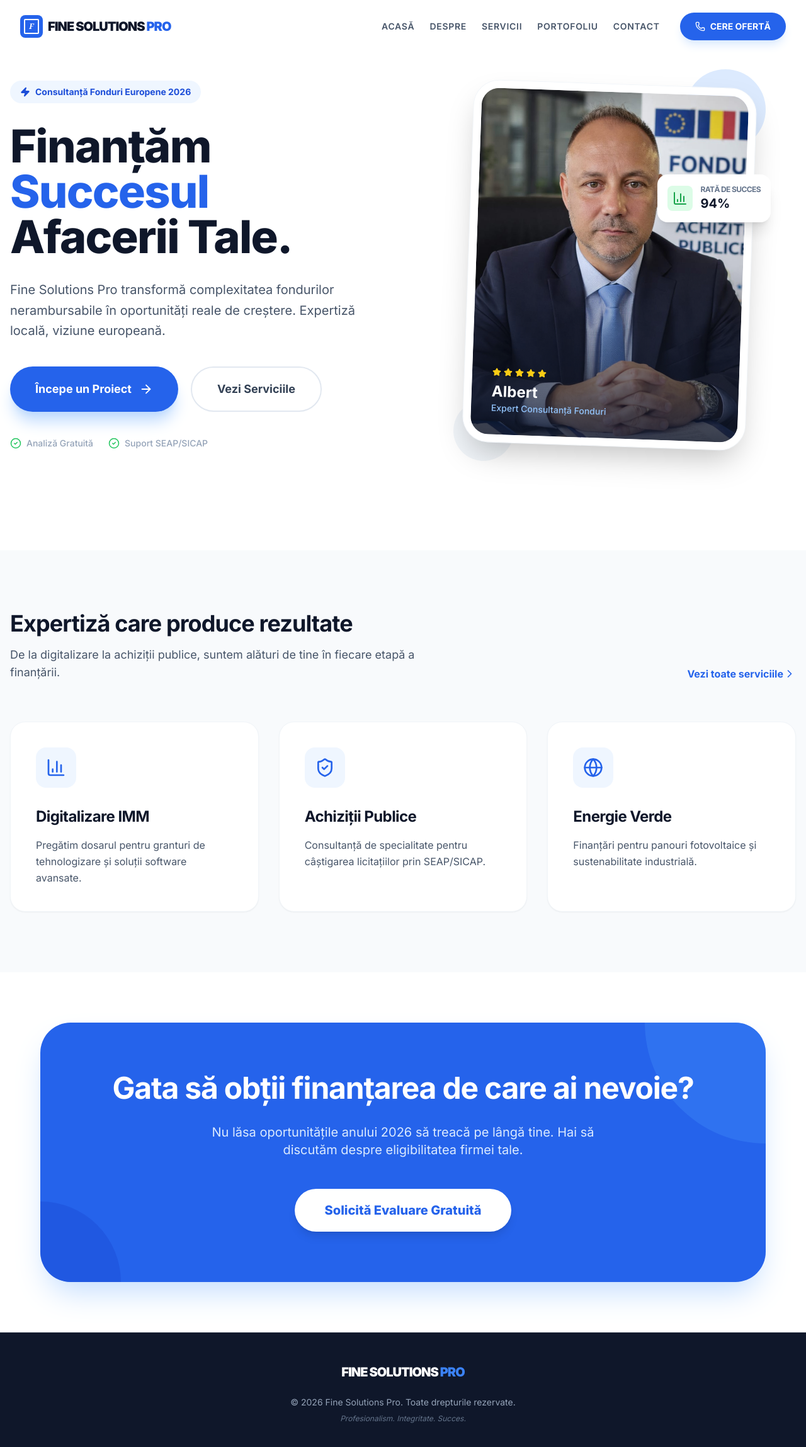
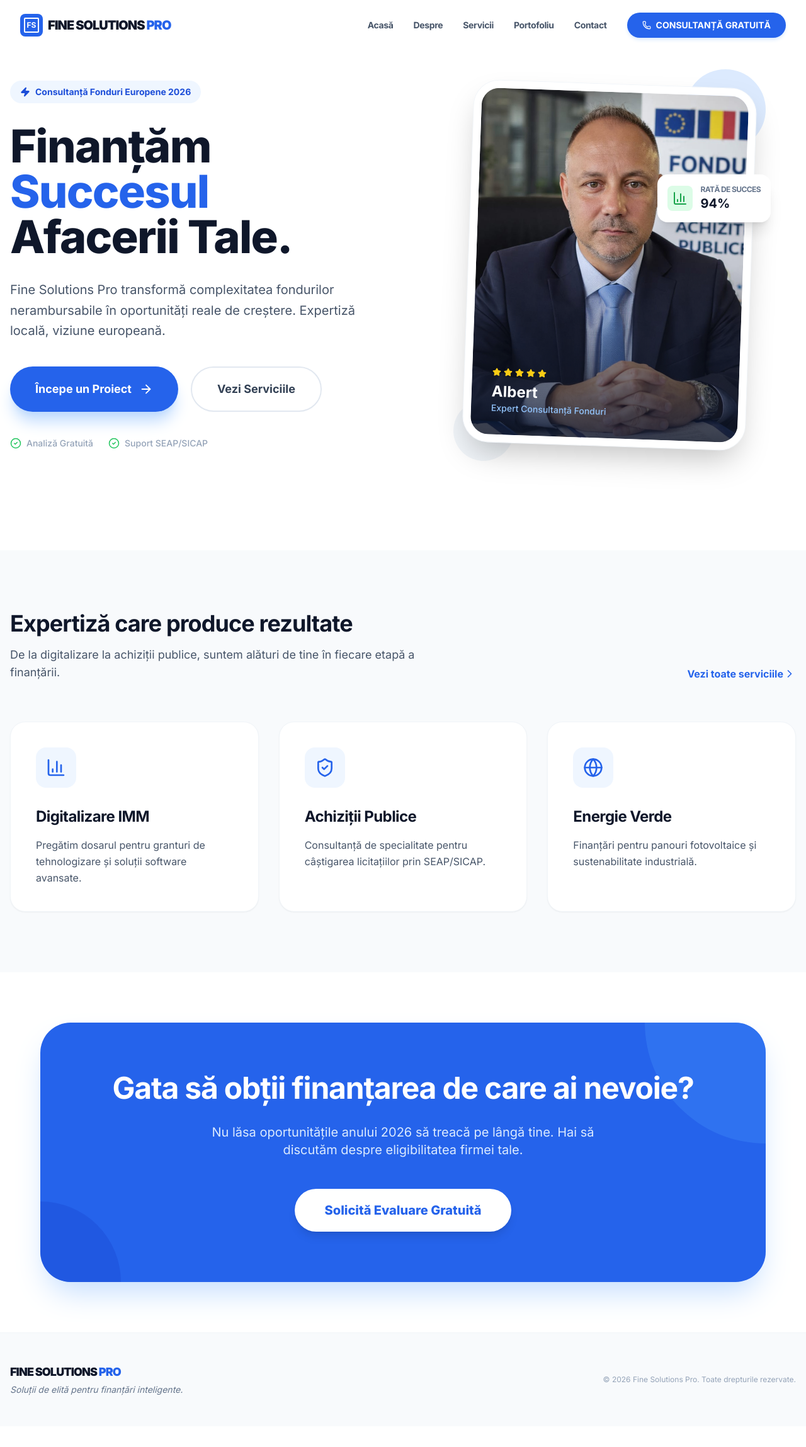
Before and after one commit to evialbert/FSPro, a Next.js app: page / in a window 1280 px wide. Shown: the top 2298 px of the page at 63% size. After the commit the page ends 2265 px from the top, so only its background shows below. Built offline with nearby package versions, Linux system fonts and the light colour scheme.

Commit message:
Adaugat not-found.tsx si rezolvat eroarea de import Link

```diff
--- a/app/layout.tsx
+++ b/app/layout.tsx
@@ -3,14 +3,14 @@ import { Inter } from "next/font/google";
 import "./globals.css";
 import Navbar from "@/components/Navbar";
 
-// Configurarea fontului oficial pentru un aspect modern
+// Configurăm fontul Inter pentru un aspect modern și profesional
 const inter = Inter({ subsets: ["latin"] });
 
-// Meta-datele pentru Google (SEO) - Importante pentru 2026
+// Setările SEO (Metadate) - Esențiale pentru vizibilitatea afacerii tale
 export const metadata: Metadata = {
-  title: "Fine Solutions Pro | Consultanță Fonduri Europene & SEAP",
-  description: "Expertiză în accesarea fondurilor nerambursabile, digitalizare și managementul achizițiilor publice în România.",
-  keywords: ["fonduri europene", "PNRR", "SEAP", "consultanta afaceri", "digitalizare", "2026"],
+  title: "Fine Solutions Pro | Consultanță Fonduri Europene 2026",
+  description: "Expertiză în finanțări nerambursabile, digitalizare și managementul achizițiilor publice (SEAP/SICAP).",
+  viewport: "width=device-width, initial-scale=1",
 };
 
 export default function RootLayout({
@@ -20,29 +20,29 @@ export default function RootLayout({
 }) {
   return (
     <html lang="ro" className="scroll-smooth">
-      <body className={`${inter.className} bg-white text-slate-900 antialiased`}>
-        {/* Navbar-ul apare automat pe toate paginile */}
+      <body className={`${inter.className} antialiased bg-white text-slate-900`}>
+        {/* Navbar-ul este plasat aici pentru a apărea pe TOATE paginile site-ului */}
         <Navbar />
 
-        {/* Aici se randează conținutul fiecărei pagini (page.tsx) */}
-        <main>
+        {/* Main conține conținutul specific fiecărei pagini (page.tsx) */}
+        <main className="min-h-screen">
           {children}
         </main>
 
-        {/* Footer-ul (opțional, dar recomandat) */}
-        <footer className="bg-slate-900 text-white py-12 border-t border-slate-800">
-          <div className="max-w-7xl mx-auto px-4 text-center">
-            <div className="mb-6">
-              <span className="text-xl font-black tracking-tighter">
-                FINE SOLUTIONS <span className="text-blue-500">PRO</span>
+        {/* Footer simplu și elegant */}
+        <footer className="bg-slate-50 border-t border-slate-100 py-12">
+          <div className="max-w-7xl mx-auto px-4 flex flex-col md:flex-row justify-between items-center">
+            <div className="mb-4 md:mb-0">
+              <span className="text-lg font-black tracking-tighter">
+                FINE SOLUTIONS <span className="text-blue-600">PRO</span>
               </span>
+              <p className="text-slate-500 text-sm mt-1 italic">
+                Soluții de elită pentru finanțări inteligente.
+              </p>
             </div>
-            <p className="text-slate-400 text-sm">
+            <div className="text-slate-400 text-xs">
               &copy; {new Date().getFullYear()} Fine Solutions Pro. Toate drepturile rezervate.
-            </p>
-            <p className="text-slate-500 text-xs mt-2 italic">
-              Profesionalism. Integritate. Succes.
-            </p>
+            </div>
           </div>
         </footer>
       </body>
--- a/app/not-found.tsx
+++ b/app/not-found.tsx
@@ -1,24 +1,39 @@
 import React from "react";
-import Link from "next/link";
+import Link from "next/link"; // IMPORTUL CRITIC care lipsea în log-urile tale
+import { Home, AlertCircle } from "lucide-react";
 
 export default function NotFound() {
   return (
-    <div className="flex flex-col items-center justify-center min-h-screen bg-slate-50 px-4 text-center">
-      <h1 className="text-9xl font-extrabold text-blue-600 tracking-widest">404</h1>
-      <div className="bg-blue-600 px-2 text-sm rounded rotate-12 absolute text-white">
-        Pagina negăsită
+    <div className="flex flex-col items-center justify-center min-h-[80vh] px-4 text-center">
+      {/* Iconiță de alertă pentru impact vizual */}
+      <div className="bg-red-50 p-6 rounded-full mb-6">
+        <AlertCircle size={64} className="text-red-500" />
       </div>
-      <div className="mt-10">
-        <h2 className="text-2xl font-semibold text-slate-800 mb-4">Ups! Ceva n-a mers bine.</h2>
-        <p className="text-slate-500 mb-8 max-w-md mx-auto">
-          Pagina pe care o căutați nu există sau a fost mutată pe o altă linie de finanțare.
-        </p>
-        <Link
-          href="/"
-          className="inline-block bg-blue-600 text-white px-8 py-3 rounded-full font-bold hover:bg-blue-700 transition-all shadow-lg"
-        >
-          Înapoi la Acasă
-        </Link>
+
+      <h1 className="text-6xl font-black text-slate-900 mb-4 tracking-tighter">
+        404
+      </h1>
+
+      <h2 className="text-2xl font-bold text-slate-800 mb-4">
+        Pagina nu a fost găsită
+      </h2>
+
+      <p className="text-slate-600 mb-10 max-w-md mx-auto leading-relaxed">
+        Se pare că link-ul accesat este nevalid sau pagina a fost mutată.
+        Vă rugăm să reveniți la pagina principală pentru a explora serviciile noastre de consultanță.
+      </p>
+
+      {/* Buton de întoarcere cu importul corect de Link */}
+      <Link
+        href="/"
+        className="inline-flex items-center space-x-2 bg-blue-600 text-white px-8 py-4 rounded-full font-bold hover:bg-blue-700 transition-all shadow-xl shadow-blue-100"
+      >
+        <Home size={20} />
+        <span>ÎNAPOI LA ACASĂ</span>
+      </Link>
+
+      <div className="mt-12 text-slate-400 text-sm italic">
+        Fine Solutions Pro &copy; {new Date().getFullYear()}
       </div>
     </div>
   );
--- a/components/Navbar.tsx
+++ b/components/Navbar.tsx
@@ -1,21 +1,18 @@
 "use client";
 
 import React, { useState, useEffect } from "react";
-import Link from "next/link"; // IMPORTUL CRITIC PENTRU REPARAREA ERORII
-import { Menu, X, ChevronDown, Phone } from "lucide-react";
+// IMPORTUL CRITIC - Fără acesta build-ul va eșua cu "Link is not defined"
+import Link from "next/link";
+import { Menu, X, Phone, ArrowRight } from "lucide-react";
 
 export default function Navbar() {
   const [isOpen, setIsOpen] = useState(false);
   const [scrolled, setScrolled] = useState(false);
 
-  // Efect pentru a schimba aspectul navbar-ului la scroll
+  // Schimbăm aspectul navbar-ului când utilizatorul dă scroll
   useEffect(() => {
     const handleScroll = () => {
-      if (window.scrollY > 20) {
-        setScrolled(true);
-      } else {
-        setScrolled(false);
-      }
+      setScrolled(window.scrollY > 20);
     };
     window.addEventListener("scroll", handleScroll);
     return () => window.removeEventListener("scroll", handleScroll);
@@ -32,17 +29,19 @@ export default function Navbar() {
   return (
     <nav
       className={`fixed w-full z-50 transition-all duration-300 ${
-        scrolled ? "bg-white shadow-md py-3" : "bg-white/90 backdrop-blur-md py-5"
+        scrolled
+          ? "bg-white/90 backdrop-blur-md shadow-lg py-3"
+          : "bg-white py-5"
       }`}
     >
       <div className="max-w-7xl mx-auto px-4 sm:px-6 lg:px-8">
         <div className="flex justify-between items-center">
 
-          {/* LOGO */}
+          {/* --- LOGO --- */}
           <Link href="/" className="flex items-center space-x-2 group">
-            <div className="bg-blue-600 p-1.5 rounded-lg group-hover:rotate-12 transition-transform">
-              <div className="w-6 h-6 border-2 border-white rounded-sm flex items-center justify-center">
-                <span className="text-white font-bold text-xs font-serif italic uppercase">F</span>
+            <div className="bg-blue-600 p-1.5 rounded-lg group-hover:rotate-6 transition-transform">
+              <div className="w-6 h-6 border-2 border-white rounded-sm flex items-center justify-center font-bold text-white text-xs">
+                FS
               </div>
             </div>
             <span className="text-xl font-black text-slate-900 tracking-tighter">
@@ -50,65 +49,66 @@ export default function Navbar() {
             </span>
           </Link>
 
-          {/* DESKTOP MENU */}
+          {/* --- DESKTOP NAVIGATION --- */}
           <div className="hidden md:flex items-center space-x-8">
-            <div className="flex space-x-6">
+            <div className="flex space-x-8">
               {navLinks.map((link) => (
                 <Link
                   key={link.name}
                   href={link.href}
-                  className="text-slate-600 hover:text-blue-600 font-semibold text-sm uppercase tracking-wider transition-colors"
+                  className="text-slate-600 hover:text-blue-600 font-bold text-sm tracking-tight transition-colors"
                 >
                   {link.name}
                 </Link>
               ))}
             </div>
 
-            {/* CTA Button */}
+            {/* Buton CTA */}
             <Link
               href="/contact"
-              className="bg-blue-600 text-white px-6 py-3 rounded-full font-bold text-sm hover:bg-blue-700 transition-all shadow-lg shadow-blue-100 flex items-center space-x-2"
+              className="bg-blue-600 text-white px-6 py-2.5 rounded-full font-bold text-sm hover:bg-blue-700 transition-all flex items-center space-x-2 shadow-md shadow-blue-100"
             >
-              <Phone size={16} />
-              <span>CERE OFERTĂ</span>
+              <Phone size={14} />
+              <span>CONSULTANȚĂ GRATUITĂ</span>
             </Link>
           </div>
 
-          {/* MOBILE TOGGLE */}
-          <div className="md:hidden flex items-center">
+          {/* --- MOBILE TOGGLE --- */}
+          <div className="md:hidden">
             <button
               onClick={() => setIsOpen(!isOpen)}
-              className="text-slate-900 hover:text-blue-600 transition-colors"
+              className="text-slate-900 p-2"
             >
-              {isOpen ? <X size={30} /> : <Menu size={30} />}
+              {isOpen ? <X size={28} /> : <Menu size={28} />}
             </button>
           </div>
         </div>
       </div>
 
-      {/* MOBILE MENU */}
+      {/* --- MOBILE MENU --- */}
       <div
-        className={`md:hidden absolute w-full bg-white border-t border-slate-100 transition-all duration-300 overflow-hidden ${
-          isOpen ? "max-h-screen py-6 shadow-xl" : "max-h-0"
+        className={`md:hidden absolute w-full bg-white border-t border-slate-100 transition-all duration-300 ease-in-out overflow-hidden ${
+          isOpen ? "max-h-screen shadow-2xl" : "max-h-0"
         }`}
       >
-        <div className="flex flex-col space-y-4 px-6">
+        <div className="flex flex-col space-y-4 p-6 bg-white">
           {navLinks.map((link) => (
             <Link
               key={link.name}
               href={link.href}
               onClick={() => setIsOpen(false)}
-              className="text-slate-700 font-bold text-lg hover:text-blue-600 transition-colors"
+              className="text-slate-800 font-bold text-lg flex justify-between items-center border-b border-slate-50 pb-2"
             >
               {link.name}
+              <ArrowRight size={16} className="text-blue-600" />
             </Link>
           ))}
           <Link
             href="/contact"
             onClick={() => setIsOpen(false)}
-            className="bg-blue-600 text-white text-center py-4 rounded-xl font-bold"
+            className="bg-blue-600 text-white text-center py-4 rounded-xl font-bold mt-4"
           >
-            VREAU CONSULTANȚĂ
+            SOLICITĂ OFERTĂ ACUM
           </Link>
         </div>
       </div>
```
